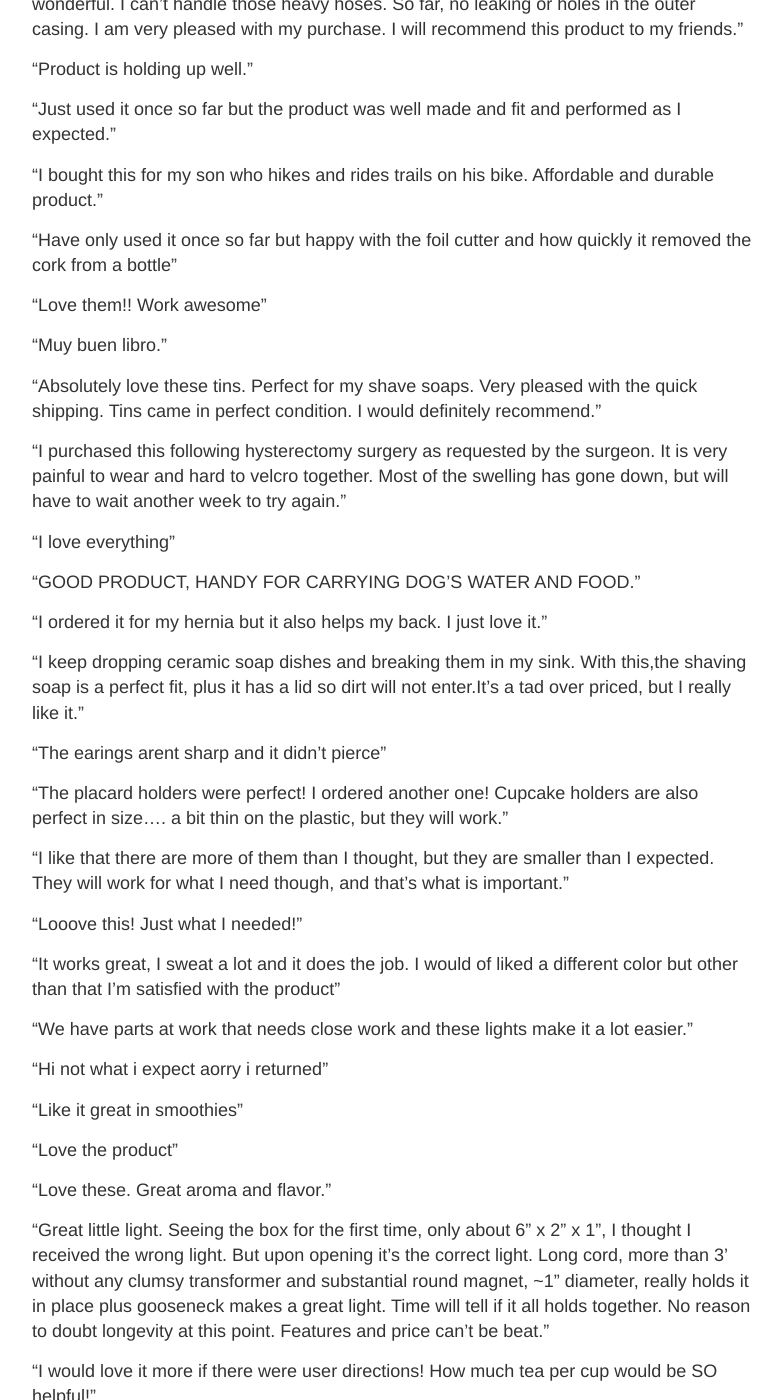
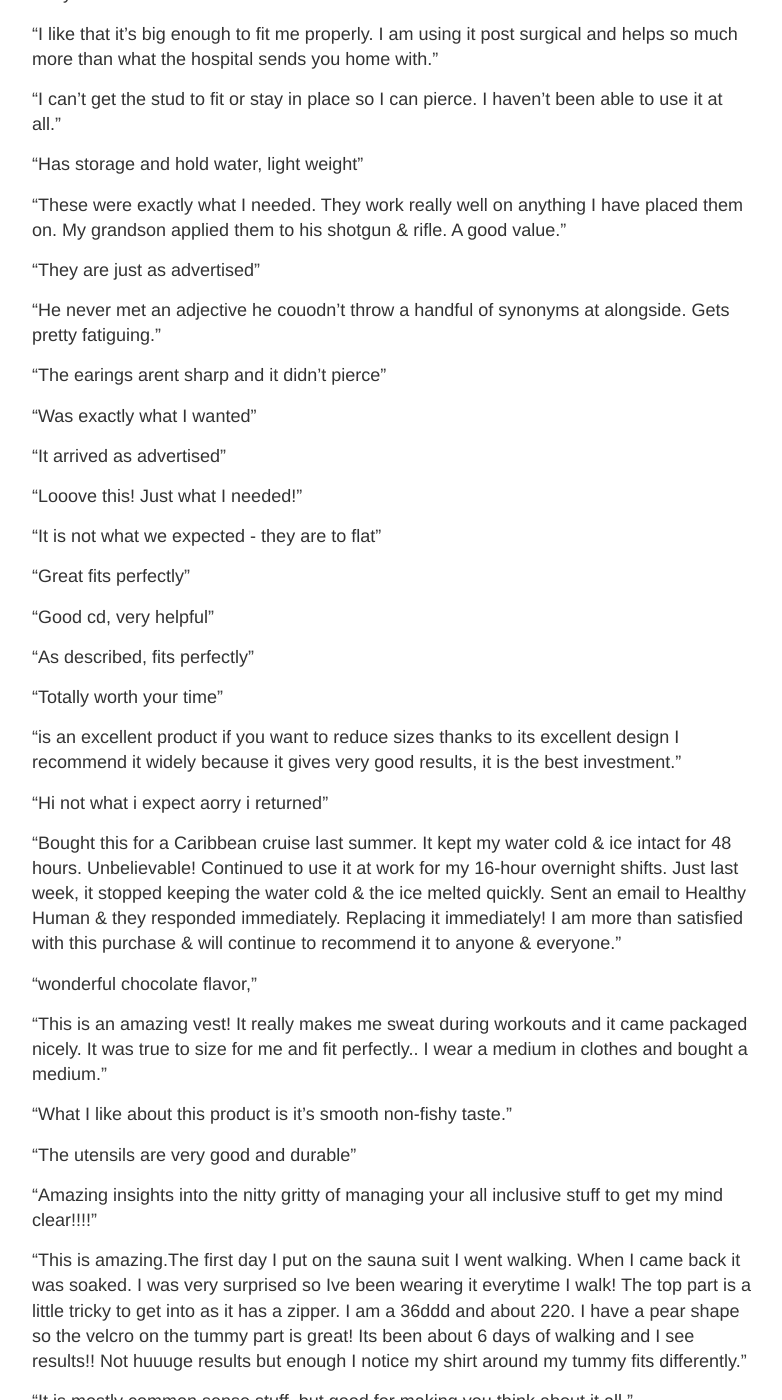
Before and after one commit to spsphulse/My-Portfolio, a Jekyll site: the page built from _posts/2019-07-30-whats-going-on-amazon.md, in a window 1280 px wide and 1400 px high, scrolled down 6528 px. Shown: the whole window, without its empty margins (248-1030 px from the left). Built offline with Jekyll 4.4.1, drawn with Linux system fonts in a browser that asks for light colours; some of the changed text lies outside the part shown.

Commit message:
Update 2019-07-30-whats-going-on-amazon.md

```diff
--- a/_posts/2019-07-30-whats-going-on-amazon.md
+++ b/_posts/2019-07-30-whats-going-on-amazon.md
@@ -83,201 +83,236 @@ I think Amazon can do a better job of supervising the reviews on their products.
 
 There are so many improvements that can be done with feature engineering and some validation scheme on this data. Some other day perhaps. Gotta read & apply my GTD book and then start finishing my actual ongoing projects, right?
 
-Until then, just wanted to display contents of one of the LDA clusters here at the end. Have fun going through it. There's all kinds of weird things including capes, cake toppers & a mention of hysterectomy(*giggles*).
+Until then, just wanted to display contents of one of the LDA clusters here at the end. Have fun going through it. There's all kinds of weird things - including capes, cakes & diarrhea (*giggles*).
 
 
 *********************************************************************************************************
 
-"We love this product, easy to use, very fast expand and seems good quality."
+"Well Made !"
 
-"Love Barstool Sports. when i saw the merch on Amazon i had to buy. Fast shipping as usual. Will be buying more."
+"Love this shirt, and it came in just in time for the finale!!  Fits as expected, and great quality!"
 
-"It would be great if i received it, it is saying it was delivered to me...i got everything in the order except that...I’m not sure how to go about this...i have never experienced this before...who can i contact? What i received i love....."
+"I have used this hose one time an it seems to be a very good an strong hose. I am very satisfied."
 
-"The hose I received does not recoil as much as I had thought.  The weight of the hose is wonderful.  I can't handle those heavy hoses.  So far, no leaking or holes in the outer casing.  I am very pleased with my purchase.  I will recommend this product to my friends."
-
-"Product is holding up well."
-
-"Just used it once so far but the product was well made and fit and performed as I expected."
-
-"I bought this for my son who hikes and rides trails on his bike. Affordable and durable product."
-
-"Have only used it once so far but happy with the foil cutter and how quickly it removed the cork from a bottle"
-
-"Love them!!  Work awesome"
+"Hose was exactly as expected."
 
 "Muy buen libro."
 
-"Absolutely love these tins. Perfect for my shave soaps. Very pleased with the quick shipping. Tins came in perfect condition. I would definitely recommend."
+"I like that it's big enough to fit me properly. I am using it post surgical and helps so much more than what the hospital sends you home with."
 
-"I purchased this following hysterectomy surgery as requested by the surgeon.  It is very painful to wear and hard to velcro together.  Most of the swelling has gone down, but will have to wait another week to try again."
+"I can’t get the stud to fit or stay in place so I can pierce. I haven’t been able to use it at all."
 
-"I love everything"
+"Has storage and hold water, light weight"
 
-"GOOD PRODUCT, HANDY FOR CARRYING DOG'S WATER AND FOOD."
+"These were exactly what I needed.  They work really well on anything I have placed them on.  My grandson applied them to his shotgun & rifle. A good value."
 
-"I ordered it for my hernia but it also helps my back. I just love it."
+"They are just as advertised"
 
-"I keep dropping ceramic soap dishes and breaking them in my sink.  With this,the shaving soap is a perfect fit, plus it has a lid so dirt will not enter.It's a tad over priced, but I really like it."
+"He never met an adjective he couodn’t throw a handful of synonyms at alongside. Gets pretty fatiguing."
 
 "The earings arent sharp and it didn't pierce"
 
-"The placard holders were perfect!  I ordered another one!  Cupcake holders are also perfect in size.... a bit thin on the plastic,  but they will work."
+"Was exactly what I wanted"
 
-"I like that there are more of them than I thought, but they are smaller than I expected. They will work for what I need though, and that's what is important."
+"It arrived as advertised"
 
 "Looove this! Just what I needed!"
 
-"It works great, I sweat a lot and it does the job. I would of liked a different color but other than that I'm satisfied with the product"
+"It is not what we expected - they are to flat"
 
-"We have parts at work that needs close work and these lights make it a lot easier."
+"Great fits perfectly"
+
+"Good cd, very helpful"
+
+"As described, fits perfectly"
+
+"Totally worth your time"
+
+"is an excellent product if you want to reduce sizes thanks to its excellent design I recommend it widely because it gives very good results, it is the best investment."
 
 "Hi not what i expect aorry i returned"
 
-"Like it great in smoothies"
+"Bought this for a Caribbean cruise last summer. It kept my water cold & ice intact for 48 hours. Unbelievable! Continued to use it at work for my 16-hour overnight shifts. Just last week, it stopped keeping the water cold & the ice melted quickly. Sent an email to Healthy Human & they responded immediately. Replacing it immediately!  I am more than satisfied with this purchase & will continue to recommend it to anyone & everyone."
 
-"Love the product"
+"wonderful chocolate flavor,"
 
-"Love these. Great aroma and flavor."
+"This is an amazing vest! It really makes me sweat during workouts and it came packaged nicely. It was true to size for me and fit perfectly.. I wear a medium in clothes and bought a medium."
 
-"Great little light. Seeing the box for the first time, only about 6" x 2" x 1", I thought I received the wrong light. But upon opening it's the correct light. Long cord, more than 3' without any clumsy transformer and substantial round magnet, ~1" diameter, really holds it in place plus gooseneck makes a great light. Time will tell if it all holds together. No reason to doubt longevity at this point. Features and price can't be beat."
+"What I like about this product is it's smooth non-fishy taste."
 
-"I would love it more if there were user directions! How much tea per cup would be SO helpful!"
+"The utensils are very good and durable"
 
-"If you consider yourself a steward of common sense, expect to be completely bored by this poorly written and terribly organized collection of words on pages."
+"Amazing insights into the nitty gritty of managing your all inclusive stuff to get my mind clear!!!!"
 
-"So far, so good"
+"This is amazing.The first day I put on the sauna suit I went walking. When I came back it was soaked. I was very surprised so Ive been wearing it everytime I walk! The top part is a little tricky to get into as it has a zipper. I am a 36ddd and about 220. I have a pear shape so the velcro on the tummy part is great!  Its been about 6 days of walking and I see results!! Not huuuge results but enough I notice my shirt around my tummy fits differently."
 
 "It is mostly common sense stuff, but good for making you think about it all."
 
-"love love these"
-
 "I got this block and not the tablets I expected.  I returned it"
 
-"Thanx Sarah for helping me with bottle they are the best ever love them will only buy them your great girl"
+"I did not buy this sorry"
 
-"I got a M Size. It fits well around my wrists. However the finger loops are a tight fit. But I'm sure that these will open up after use.Overall they appear to be of good quality material and sturdy build.Will definitely consider another pair when these wear out after use.Thanks Much"
-
-"Product came quickly and looked great!"
+"great tips!  helpful in small and big ways"
 
 "ILove it !!!!!!!!"
 
-"For my grandson love it!😊"
+"Even nicer in person"
 
-"Perfect for what I needed it for!"
+"The topper was exactly as pictured and the birthday girl loved it! Shipped on time too, as it was ordered very last minute and it arrived the next day!"
 
-"This is the 4th product I have purchased from Healthy Human.  Tumblers and water bottle steins of different sizes and colors.  The ice stays frozen for close to 4 days-then I just add a hot water bottle I keep in my car and it's instantly cold and perfect!  Customer service is also amazing!"
+"Holds everything very good for the gym which I needed it for and works great under clothes too"
 
-"They were shipped very quickly and my kids love them!! Great price also"
+"love it fit good"
 
-"My daughters love them! Fun and they are learning to tell time."
+"Really like it"
+
+"Perfect for cross fit!"
 
 "Absolutely love it!"
 
-"I love it. It's big,beautiful, and sparkly."
+"They are heavy"
 
-"I love it"
+"Received item as pictured, very beautiful and my daughter was happy with her cake topper. Quality is very good, fast delivery and would definitely recommend."
+
+"Exactly as advertised and exactly what I needed."
 
 "Works well. Well made"
 
-"Too much um... superfluous text. I wish it would get to the point faster rather than giving you anecdotes."
+"These work perfect, love the feel! Highly recommend to anyone wanting to lift without injuring their hands."
 
-"Love everything I received thank you"
+"Best seller ever. Amazing people run the company. High recommended"
 
-"Kids love them"
+"Grandchildren loved the capes and masks. Great for creative play."
 
-"Love the "50 & Fabulous" cake topper. Nice quality. Will be a great addition to a friend's birthday cake."
+"Exactly what I wanted !"
 
-"This is nicely  compact, so it won't take up much of the work space you are trying to light up. A strong magnet will resist movement. A winner."
+"Had hoped it would be brighter but it will do what I purchased it for"
 
-"Love the color! Love the feel! And love the space!"
-
-"HelloI just wanna say that I absolutely love my healthy human cup. I use it for my green smoothies and my tea, it keep my smoothies cold and my tea hot for hours. I also adore the colors and that fact that I can be discreet and healthy at the same time. Thanks for making such a get product. I am definitely recommending all my family and friends to buy."
-
-"Arrived in good shape, looks beautiful will be perfect for my mothers 70th birthday party"
+"Now I can stop signing it out from the Library!!"
 
 "I got it and I like it! Gonna buy another!!"
 
-"Purchased for out of state grandson and he is loving it. Time will tell how long the velcro closure lasts. He is a tall 2 1/2 year old and the cape is fine in length - the neck is pretty large. He enjoys the mask but edges are stiff and scratchy, making it uncomfortable for extended wear on tender skin."
+"Exactly what I thought I was buying, unlike other things I've bought on Amazon!"
 
-"A must for your shop machines."
+"Never ordered this"
 
-"Perfect for my vanity space"
+"My nephew loved the capes! Thank you!!"
 
-"My son loves his capes. They appear to be handmade and with a lot of love."
+"Very nice rhinestone cake numbers.  Exactly as described.  Shipped very quickly."
 
-"My grandkids love the superhero capes"
+"I loved it!"
 
-"fast delivery, great product."
+"I loved it"
 
-"Fast shipper. Great product. Love it!"
+"just what I need"
 
-"My grandson loves the capes! Pleasantly surprised at the quality of the capes. Thank you!"
+"He has some helpful charts but the prose is long and sloggy for me.  Hard to get through to the efficient charts."
 
-"Well made and very functional. This light is easy to control and lights up a cubic meter of space very well."
+"Just like I expected!!!"
 
-"Perfect for my toddler.  fast turnaround time."
+"I have been satisfied with all of my purchases"
 
-"Small and compact.  Magnet holds well to my Wood lathe."
+"Waited until last minute to order something and this made the stress worth it! Great weight and was a hit on the cake."
 
-"The kids just love them!"
+"I didnt buy this"
+
+"Sent it to my nephew I'm the best aunt ever👍👍👍👍"
 
 "Absolutely love it"
 
-"Just what my dad was looking for to put on his grinder and drill press!! Works great!"
+"I feel better physically since started using them."
 
-"Can't wait for our son to open this from Santa!"
+"Great product! Had issues with gas/diarrhea at least twice a week. Once I began taking this probiotic, the problem has diminished considerably. I highly recommend it!"
 
-"gives me energy"
+"So far so good...will update after a few weeks."
 
-"This is my second !  I'm thinking of buying a third. It pus gather light right where I need it!"
+"Great function and design. The magnet STICKS!!"
 
-"Amazon added advertising"
+"She loved it"
 
-"helps to organize your mind/thoughts and every day execution methods."
+"Pretty much:1. Think it2. Do it"
 
-"After a few hours of writing down everything I have to do (and not finishing) I got too stressed and depressed to list any more. I have gone back to doing things in my own haphazard way. I know some people who swear by this method, but I had to give up before I was swearing AT it."
+"They are perfect!"
 
-"Great product,nice quality got it delivered really fast"
+"Just what we were looking for"
 
-"Love my water bottle!!"
+"Yes, worked perfectly!"
 
-"Super cute. Delicate and not flashy. I love it"
+"I absolutely recommend it."
 
-"Made a lot of sense."
+"Set it aside and have't gotten back to it."
 
-"Very happy with the headband I received from kooshoo. Well made and very comfortable to wear. Will definitely get more."
+"Exactly what I wanted."
 
-"Beautiful and just want I needed to give to my childhood bestie."
+"I just returned from a week long trip. Used I Travel Well during my time away. I believe it helped with flying, different altitude, temperature change, eating differently, etc. transition home was very smooth."
 
-"Everything I was expecting! Love the simplicity!"
+"Great for my son's toys. Low enough for him to reach into."
+
+"Look no further."
+
+"Great stuff works fabulously try it"
+
+"Second bottle of this product. Ran out of first a few weeks ago. Was really pleased with overall appearance in texture, luminosity and general tightening of pores resulting from continued use. As soon as I received my second bottle I applied product.  Was pleasantly surprised next morning. Noticeable improvement. Husband even noticed by the third day of use. Incredible value. Especially for results."
+
+"Mostly satisfied with this product. The phone pocket is a little tight for my S5 in an otter box case."
 
 "It was not as helpful as I expected.  Not real easy to listen to"
 
-"Love the gloves.  May be too big if you have small hands."
+"I never ordered this."
 
-"I love these bibs! They are so soft and pretty absorbant. I don't worry about my little wearing these bibs all day and having a rash around his neck/under his chin. I want all the designs!!"
+"Exactly as described."
 
-""Love" my new necklace. I received it quickly and it looks and fits exactly as expected."
+"can't wait to try"
 
-"Love them all"
+"Love it. Tried it on my hands and they were soft for hours.  Subtle coconut scent which is nice.  Highly recommend"
 
-"Very cute and super soft bibs for baby, love them!"
+"Epic - Knowledge at its best !"
 
 "Excellent. So helpful!"
 
-"This product arrived quickly and was exactly what I expected."
+"This made me twice as productive and is really actionable."
 
-"Try the bullet journal method if you're looking for a more humanly and less robotic way of organization."
+"Incredibly helpful. A must for anyone who wants to get more done, and still be a balanced, normal human being."
 
-"Excellent methodology. I'm starting to get organized and less things in my head!"
+"Pure wisdom. Very recommended."
 
-"Fast delivery, great product."
+"The basic idea is just what I have been looking for. I did not need the scientific reasoning behind everything and could have used a little more specifics on method"
 
-"the best methodology I have ever known"
+"Ho hum! I did not find this helpful."
 
-"How can the Kindle version possibly cost more than the paper version. You have all of the same costs minus printing, shipping, and storage. This is a glaring ripoff."
+"Great advice and tips, very helpful."
 
+"Delivered very fast! Exactly as described"
+
+"Good stuff. Most useful."
+
+"well-shipped, as described"
+
+"Highly recommended to every one"
+
+"good condition, very helpful"
+
+"Was not what I expected!"
+
+"See title ;)"
+
+"Lives up to all the hype."
+
+"Very helpful, shared it with my grandson and daughter....."
+
+"Very helpful. Confirmed some of my ideas and added several valuable new ideas."
+
+"Incredibly simple yet truly life changing process. It's amazing how much more productive and organized I am. I will recommend this to everyone I know!"
+
+"The concepts are good, however it needs to be made current with today's technologies.  When was this last time you used a Palm Pilot?"
+
+"Great ideas and solutions.  Just takes personal discipline to apply and stick with it.  I really like the 2 min. rule."
+
+"very out of date for todays world.  You can apply some principles but many will not apply in today tech world"
+
+"it was very informative...especially the two minute instructions....if it only takes two minutes to do then do it...that really works...lol"
+
+"Just the clarity and coaching I was hoping for, even more insight than I could have imagined."
 
 
 
```
Also changed, not shown: other parts of _posts/2019-07-30-whats-going-on-amazon.md (+1 -1 lines).
